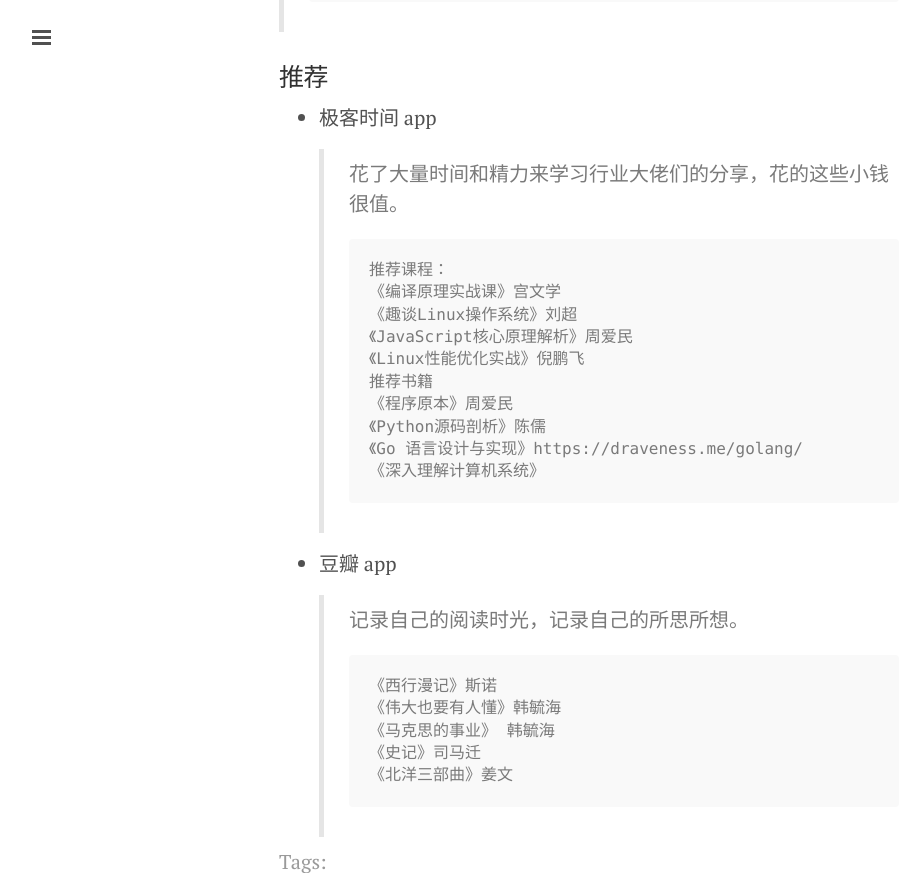
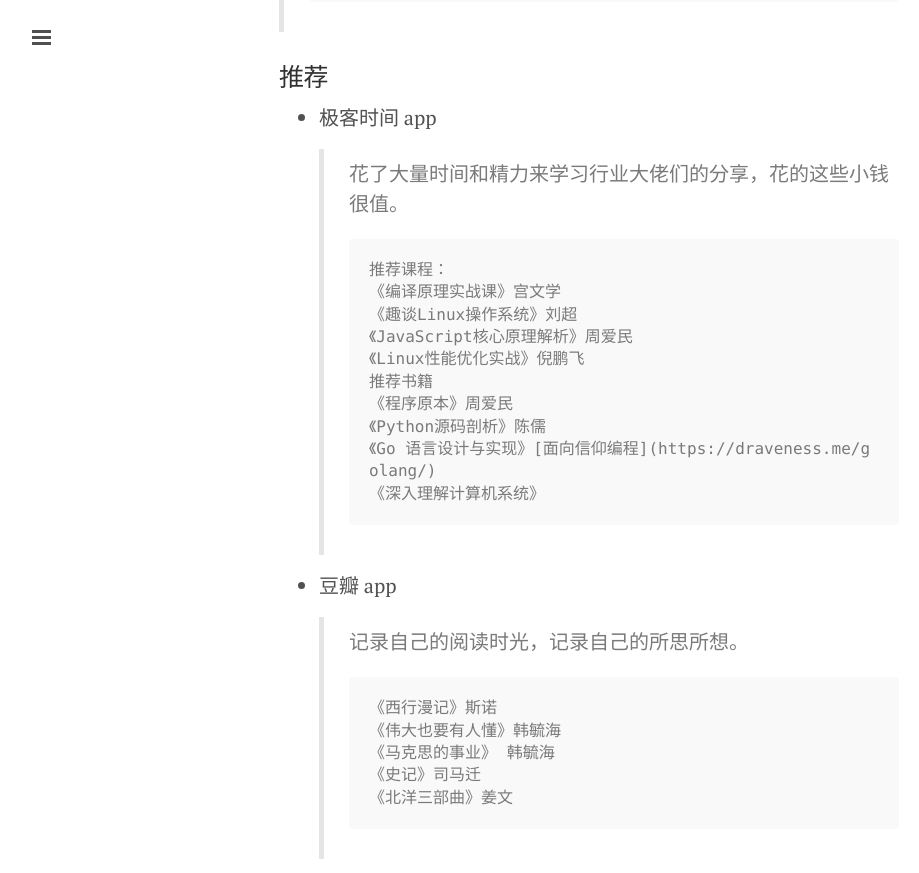
Before and after one commit to kkxue/kkxue.github.io, a Jekyll site: the page built from _posts/2021-04-03-highlights-in-2020.md, in a window 1280 px wide and 900 px high, scrolled down 2397 px, cut to the strip 0-873 px from the top of the window. Shown: the whole strip, without its empty margins (1-920 px from the left). Built offline with Jekyll 4.4.1, drawn with Linux system fonts in a browser that asks for light colours; comment, search, counter and statistics services are not loaded.

Commit message:
Update 2021-04-03-highlights-in-2020.md
url fix

````diff
--- a/_posts/2021-04-03-highlights-in-2020.md
+++ b/_posts/2021-04-03-highlights-in-2020.md
@@ -83,7 +83,7 @@
 推荐书籍
 《程序原本》周爱民
 《Python源码剖析》陈儒
-《Go 语言设计与实现》https://draveness.me/golang/
+《Go 语言设计与实现》[面向信仰编程](https://draveness.me/golang/)
 《深入理解计算机系统》
 ```
 - 豆瓣 app
````
